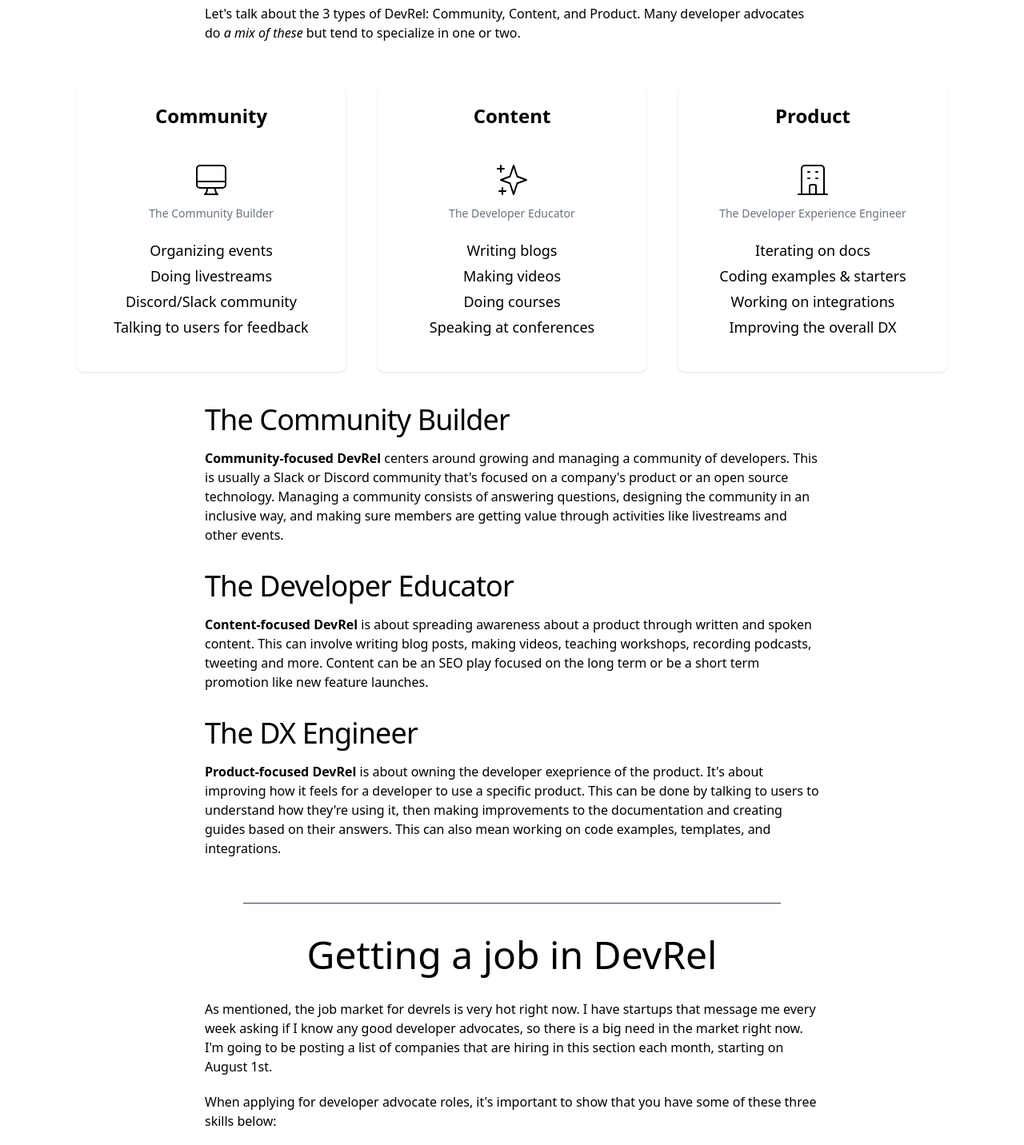
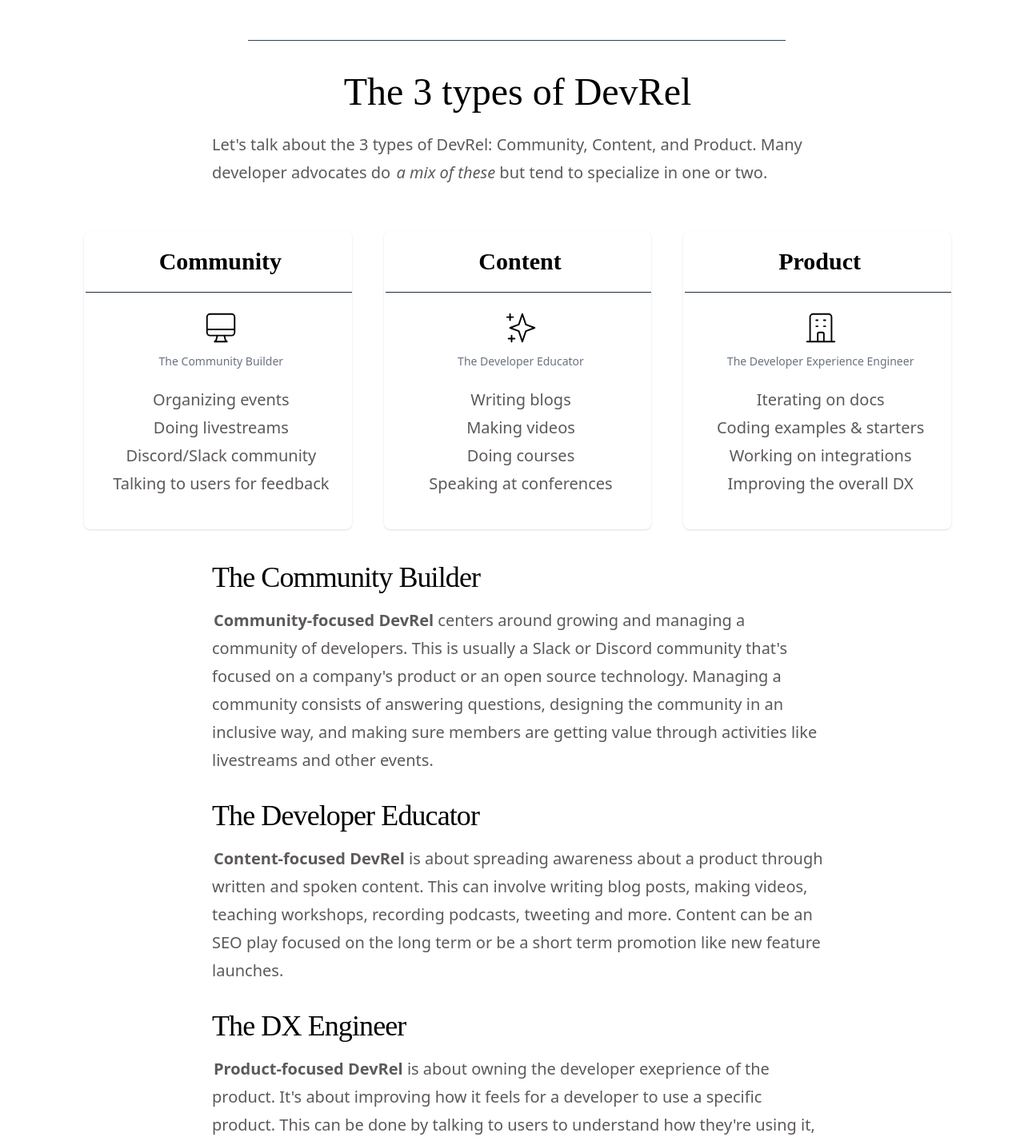
Before and after one commit to Nutlope/whatisdevrel, a Next.js app: page / in a window 1280 px wide. Shown: the part 580-2012 px from the top of the page at 80% size. Built offline with nearby package versions, Linux system fonts and the light colour scheme.

Commit message:
fix: font family & spacing

```diff
--- a/components/Advice.js
+++ b/components/Advice.js
@@ -2,59 +2,59 @@
 
 export default function Advice() {
   return (
-    <div className="mx-auto mt-10 max-w-3xl">
-      <div className="mx-auto mt-14 max-w-2xl border-t border-gray-700 pt-6" />
-      <h1 className="mt-4 mb-8 w-full text-center text-3xl md:text-5xl">
+    <div className='mx-auto mt-10 max-w-3xl'>
+      <div className='mx-auto mt-14 max-w-2xl border-t border-gray-700 pt-6' />
+      <h1 className='mt-4 mb-8 w-full text-center text-3xl dark:text-white md:text-5xl'>
         Advice for DevRels
       </h1>
-      <p>
+      <p className='dark:text-[#bfbfbf]'>
         One of the hardest parts of DevRel is getting developer's attention.
         It's what every devtool company is competing for. So how do you get it?
         Let's look at some rules.
       </p>
-      <div className="mx-auto max-w-4xl text-left">
-        <h2 className="mb-6 mt-6 text-3xl sm:text-4xl">
+      <div className='mx-auto max-w-4xl text-left'>
+        <h2 className='mb-6 mt-6 text-3xl dark:text-white sm:text-4xl'>
           How to engage developers
         </h2>
-        <ul className="ml-4 list-disc space-y-3">
-          <li>
-            <span className="font-bold">Show, don’t tell.</span> Break down
+        <ul className='ml-4 list-disc space-y-3 dark:text-[#bfbfbf] '>
+          <li className='dark:text-[#bfbfbf]'>
+            <span className='font-bold'>Show, don’t tell.</span> Break down
             barriers to getting their hands on the product as quickly as
             possible so they can determine whether or not your product is right
             for them.
           </li>
-          <li>
-            <span className="font-bold ">Features not benefits.</span> Be
+          <li className='dark:text-[#bfbfbf]'>
+            <span className='font-bold '>Features not benefits.</span> Be
             straightforward about specs and feature comparisons against other
             product lines or competitors. Don’t bury the lede.{" "}
           </li>
-          <li>
-            <span className="font-bold">Be genuinely helpful.</span> Invest in
+          <li className='dark:text-[#bfbfbf]'>
+            <span className='font-bold'>Be genuinely helpful.</span> Invest in
             comprehensive, high-quality resources (e.g. great API documentation,
             a well-maintained help center, how-to videos, sample use cases) and
             make it easy to contact you directly if they need some extra help.
             (Chances are, they won’t)
           </li>
-          <li>
-            <span className="font-bold">Be direct.</span> Get to know a
+          <li className='dark:text-[#bfbfbf]'>
+            <span className='font-bold'>Be direct.</span> Get to know a
             developer and then imagine you are writing to that individual person
             each time. This quickly eliminates anything sales-y and helps
             produce genuinely useful content.
           </li>
-          <li>
-            <span className="font-bold">Think beyond the 9-to-5.</span> Many
+          <li className='dark:text-[#bfbfbf]'>
+            <span className='font-bold'>Think beyond the 9-to-5.</span> Many
             developers are developers in and out of work, with side projects on
             a wide range of topics (from hacking their dishwasher to building a
             marketplace or a game).
           </li>
-          <li>
-            <span className="font-bold">Repurpose content.</span> This is the
+          <li className='dark:text-[#bfbfbf]'>
+            <span className='font-bold'>Repurpose content.</span> This is the
             key to getting the maximum amount of reuse from content you spend
             time creating. Try following the tweet {"->"} blog {"->"} video{" "}
             {"->"} conference talk pipeline.{" "}
           </li>
-          <li>
-            <span className="font-bold">Have a "breakable toy". </span>
+          <li className='dark:text-[#bfbfbf]'>
+            <span className='font-bold'>Have a "breakable toy". </span>
             In other words, have a real app to try around new tech and be able
             to show metrics on new tools/changes. It should be small but real,
             like a workout tracker, meal planner, or note taking app. Ideally it
--- a/components/DevRelPillars.js
+++ b/components/DevRelPillars.js
@@ -4,25 +4,25 @@ import ThreePillars from "./ThreePillars";
 export default function DevRelPillars() {
   return (
     <>
-      <div className="mx-auto max-w-3xl">
-        <div className="mx-auto mt-14 max-w-2xl border-t border-gray-700 pt-6"></div>
-        <h1 className="mt-4 mb-6 w-full text-center text-3xl md:text-5xl">
+      <div className='mx-auto max-w-3xl'>
+        <div className='mx-auto mt-14 max-w-2xl border-t border-gray-700 pt-6'></div>
+        <h1 className='mt-4 mb-6 w-full text-center text-3xl dark:text-white  md:text-5xl'>
           The 3 types of DevRel
         </h1>
-        <p className="mt-4 mb-4">
+        <p className='mt-4 mb-4 dark:text-[#bfbfbf]'>
           Let's talk about the 3 types of DevRel: Community, Content, and
           Product. Many developer advocates do{" "}
-          <span className="italic">a mix of these</span> but tend to specialize
+          <span className='italic'>a mix of these</span> but tend to specialize
           in one or two.{" "}
         </p>
       </div>
       <ThreePillars />
-      <div className="mx-auto mt-10 max-w-3xl text-left">
-        <h2 className="mb-4 text-3xl tracking-tight sm:text-4xl">
+      <div className='mx-auto mt-10 max-w-3xl text-left'>
+        <h2 className='mb-4 text-3xl tracking-tight dark:text-white sm:text-4xl'>
           The Community Builder
         </h2>
-        <p>
-          <span className="font-bold">Community-focused DevRel</span> centers
+        <p className='dark:text-[#bfbfbf]'>
+          <span className='font-bold'>Community-focused DevRel</span> centers
           around growing and managing a community of developers. This is usually
           a Slack or Discord community that's focused on a company's product or
           an open source technology. Managing a community consists of answering
@@ -31,11 +31,11 @@ export default function DevRelPillars() {
           other events.
         </p>
 
-        <h2 className="mb-4 mt-8 text-3xl  tracking-tight sm:text-4xl">
+        <h2 className='mb-4 mt-8 text-3xl  tracking-tight dark:text-white sm:text-4xl'>
           The Developer Educator
         </h2>
-        <p>
-          <span className="font-bold">Content-focused DevRel</span> is about
+        <p className='dark:text-[#bfbfbf]'>
+          <span className='font-bold'>Content-focused DevRel</span> is about
           spreading awareness about a product through written and spoken
           content. This can involve writing blog posts, making videos, teaching
           workshops, recording podcasts, tweeting and more. Content can be an
@@ -43,11 +43,11 @@ export default function DevRelPillars() {
           new feature launches.
         </p>
 
-        <h2 className="mb-4 mt-8 text-3xl  tracking-tight sm:text-4xl">
+        <h2 className='mb-4 mt-8 text-3xl  tracking-tight dark:text-white sm:text-4xl'>
           The DX Engineer
         </h2>
-        <p className="">
-          <span className="font-bold">Product-focused DevRel</span> is about
+        <p className='dark:text-[#bfbfbf]'>
+          <span className='font-bold'>Product-focused DevRel</span> is about
           owning the developer exeprience of the product. It's about improving
           how it feels for a developer to use a specific product. This can be
           done by talking to users to understand how they're using it, then
--- a/components/Jobs.js
+++ b/components/Jobs.js
@@ -30,10 +30,10 @@ export default function Jobs() {
   return (
     <div className='mx-auto mt-10 max-w-3xl'>
       <div className='mx-auto mt-14 max-w-2xl border-t border-gray-700 pt-6'></div>
-      <h1 className='mt-4 mb-8 w-full text-center text-3xl md:text-5xl'>
+      <h1 className='mt-4 mb-8 w-full text-center text-3xl dark:text-white md:text-5xl'>
         Getting a job in DevRel
       </h1>
-      <p>
+      <p className='dark:text-[#bfbfbf]'>
         As mentioned, the job market for devrels is very hot right now. I have
         startups that message me every week asking if I know any good developer
         advocates, so there is a big need in the market right now. I'm going to
@@ -51,7 +51,7 @@ export default function Jobs() {
         </a>
       </div> */}
       <div className='mt-5 mb-8'>
-        <p className='mb-6'>
+        <p className='mb-6 dark:text-[#bfbfbf] '>
           When applying for developer advocate roles, it's important to show
           that you have some of these three skills below:
         </p>
@@ -65,14 +65,16 @@ export default function Jobs() {
                     aria-hidden='true'
                   />
                 </div>
-                <p className='ml-16 font-medium'>{skill.name}</p>
+                <p className='ml-16 font-medium dark:text-[#bfbfbf]'>
+                  {skill.name}
+                </p>
               </dt>
               <dd className='ml-16 pl-2 text-gray-500'>{skill.description}</dd>
             </div>
           ))}
         </dl>
       </div>
-      <p>
+      <p className='dark:text-[#bfbfbf]'>
         While there aren't pre-requisites for the job, it's{" "}
         <span className='italic'>very helpful</span> to have prior work in these
         areas to show off and get your career in developer advocacy started. If
@@ -81,7 +83,7 @@ export default function Jobs() {
         work. Ultimately, this is a role for engineers who enjoy working with
         developers, creating content, and managing communities.
       </p>
-      <p className='mt-4 mb-8'>
+      <p className='mt-4 mb-8 dark:text-[#bfbfbf]'>
         If you already have two of these skills with prior work, feel free to{" "}
         <a href='https://twitter.com/nutlope' className='font-medium underline'>
           DM me on Twitter
--- a/components/Layout/Header.js
+++ b/components/Layout/Header.js
@@ -14,7 +14,7 @@ function Header() {
   if (!mounted) return null;
 
   return (
-    <header className='pt-4'>
+    <header className='mx-auto max-w-6xl pt-4'>
       <div className='flex items-center justify-between'>
         <Link href='/'>
           <a>
--- a/components/Layout/index.js
+++ b/components/Layout/index.js
@@ -4,7 +4,7 @@ import Footer from "./Footer";
 
 function Layout({ children }) {
   return (
-    <div className='mx-auto max-w-6xl px-4 '>
+    <div className=' dark:bg-[#101010] '>
       <Header />
       <main>{children}</main>
       <Footer />
--- a/components/Summary.js
+++ b/components/Summary.js
@@ -3,10 +3,12 @@
 export default function Summary() {
   return (
     <div className='mx-auto mt-10 max-w-3xl text-center md:mt-20 '>
-      <h1 className='text-3xl md:text-5xl'>What is Developer Relations?</h1>
+      <h1 className='text-3xl dark:text-white md:text-5xl'>
+        What is Developer Relations?
+      </h1>
       <div className='flex'>
-        <div className='text-left'>
-          <p className='mt-5 mb-5'>
+        <div className='text-left '>
+          <p className=' mt-5 mb-5 dark:text-[#bfbfbf] '>
             If you've been hearing about DevRel and are confused what it means
             and how to get a job doing it, this website is for you. We're going
             to define what is it, explore the 3 types of devrel, discuss how to
@@ -17,7 +19,7 @@ export default function Summary() {
             , and end with some resources and advice for aspiring and beginner
             DevRels.
           </p>
-          <p>
+          <p className='dark:text-[#bfbfbf]'>
             DevRel, also known as Developer Relations or Developer Advocacy, is
             a role that exists at developer tool companies (companies whose
             target market is developers). Developer Advocates{" "}
--- a/components/ThreePillars.js
+++ b/components/ThreePillars.js
@@ -3,9 +3,11 @@ export default function ThreePillars() {
     <div className='container mx-auto max-w-6xl px-4'>
       <div>
         <div className='grid grid-cols-1 justify-evenly gap-10 pt-10 md:grid-cols-2 lg:grid-cols-3'>
-          <div className='w-full transform overflow-hidden rounded-lg text-center shadow transition duration-200 ease-in hover:scale-105 hover:shadow-2xl'>
-            <div className='w-full  border-gray-800 py-5'>
-              <h2 className='text-2xl font-semibold'>Community</h2>
+          <div className='w-full  transform overflow-hidden rounded-lg text-center shadow transition duration-200 ease-in hover:scale-105 hover:shadow-2xl'>
+            <div className='w-full border-b  border-gray-800 py-5'>
+              <h2 className='text-3xl font-semibold  dark:text-white'>
+                Community
+              </h2>
             </div>
             <div>
               <div className='my-5'>
@@ -26,19 +28,25 @@ export default function ThreePillars() {
                   The Community Builder
                 </p>
               </div>
-              <div className='mb-10 text-lg font-light leading-8'>
+              <div className='mb-10 text-lg font-light leading-8 '>
                 <ul>
-                  <li>Organizing events</li>
-                  <li>Doing livestreams</li>
-                  <li>Discord/Slack community</li>
-                  <li>Talking to users for feedback</li>
+                  <li className='dark:text-[#bfbfbf]'>Organizing events</li>
+                  <li className='dark:text-[#bfbfbf]'>Doing livestreams</li>
+                  <li className='dark:text-[#bfbfbf]'>
+                    Discord/Slack community
+                  </li>
+                  <li className='dark:text-[#bfbfbf]'>
+                    Talking to users for feedback
+                  </li>
                 </ul>
               </div>
             </div>
           </div>
           <div className='w-full transform overflow-hidden rounded-lg text-center shadow transition duration-200 ease-in hover:scale-105 hover:shadow-2xl'>
-            <div className='w-full  border-gray-800 py-5'>
-              <h2 className='text-2xl font-semibold'>Content</h2>
+            <div className='w-full  border-b border-gray-800 py-5'>
+              <h2 className='text-3xl font-semibold  dark:text-white'>
+                Content
+              </h2>
             </div>
             <div className=''>
               <div className='my-5'>
@@ -61,17 +69,21 @@ export default function ThreePillars() {
               </div>
               <div className='mb-10 text-lg font-light leading-8'>
                 <ul>
-                  <li>Writing blogs</li>
-                  <li>Making videos</li>
-                  <li>Doing courses</li>
-                  <li>Speaking at conferences</li>
+                  <li className='dark:text-[#bfbfbf]'>Writing blogs</li>
+                  <li className='dark:text-[#bfbfbf]'>Making videos</li>
+                  <li className='dark:text-[#bfbfbf]'>Doing courses</li>
+                  <li className='dark:text-[#bfbfbf]'>
+                    Speaking at conferences
+                  </li>
                 </ul>
               </div>
             </div>
           </div>
           <div className='w-full transform overflow-hidden rounded-lg text-center shadow transition duration-200 ease-in hover:scale-105 hover:shadow-2xl'>
-            <div className='w-full border-gray-800 py-5'>
-              <h2 className='text-2xl font-semibold'>Product</h2>
+            <div className='w-full border-b border-gray-800 py-5'>
+              <h2 className='text-3xl font-semibold dark:text-white'>
+                Product
+              </h2>
             </div>
             <div>
               <div className='my-5'>
@@ -94,10 +106,16 @@ export default function ThreePillars() {
               </div>
               <div className='mb-10 text-lg font-light leading-8'>
                 <ul>
-                  <li>Iterating on docs</li>
-                  <li>Coding examples & starters</li>
-                  <li>Working on integrations</li>
-                  <li>Improving the overall DX</li>
+                  <li className='dark:text-[#bfbfbf]'>Iterating on docs</li>
+                  <li className='dark:text-[#bfbfbf]'>
+                    Coding examples & starters
+                  </li>
+                  <li className='dark:text-[#bfbfbf]'>
+                    Working on integrations
+                  </li>
+                  <li className='dark:text-[#bfbfbf]'>
+                    Improving the overall DX
+                  </li>
                 </ul>
               </div>
             </div>
--- a/pages/index.js
+++ b/pages/index.js
@@ -11,7 +11,7 @@ export default function Home() {
   return (
     <>
       <MetaHead />
-      <div className='animate-fade-in-up'>
+      <div className='mx-auto max-w-6xl animate-fade-in-up px-4'>
         <Summary />
         <DevRelPillars />
         <Jobs />
--- a/styles/globals.css
+++ b/styles/globals.css
@@ -26,3 +26,27 @@ li {
   font-size: 1.25rem;
   line-height: 1.75;
 } */
+* {
+  font-family: system-ui, -apple-system, blinkmacsystemfont, "segoe ui",
+    "helvetica neue", helvetica, ubuntu, roboto, sans-serif;
+  line-height: 1.625;
+  font-weight: 300;
+  /* background: white; */
+  padding-left: 2px;
+}
+
+h1,
+h2,
+h3,
+h4,
+h5 {
+  font-family: ui-serif, serif;
+  color: black;
+}
+
+p,
+li{
+  font-size: 1.25rem;
+  line-height: 1.75;
+  color:#5d5959
+}
```
Also changed, not shown: components/Contributors.js (+39 -42 lines), components/Resources.js (+22 -22 lines).
